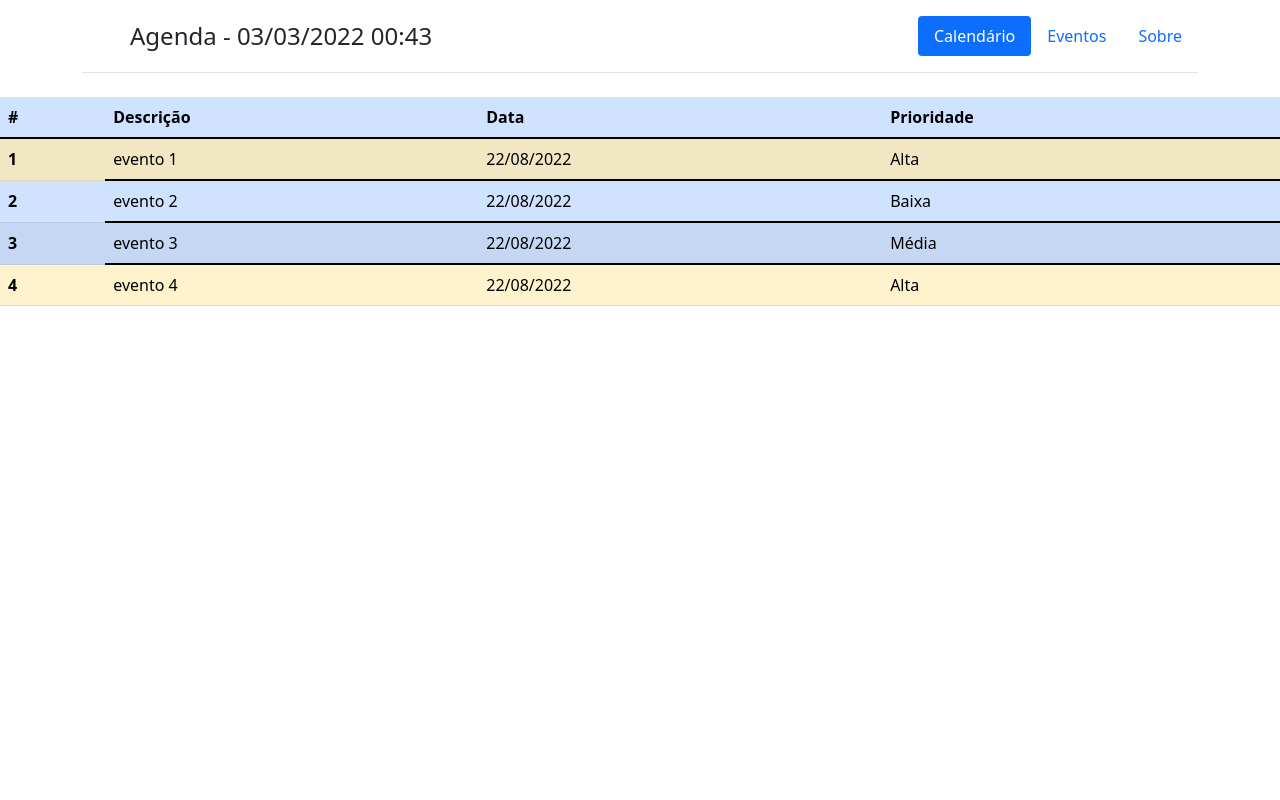
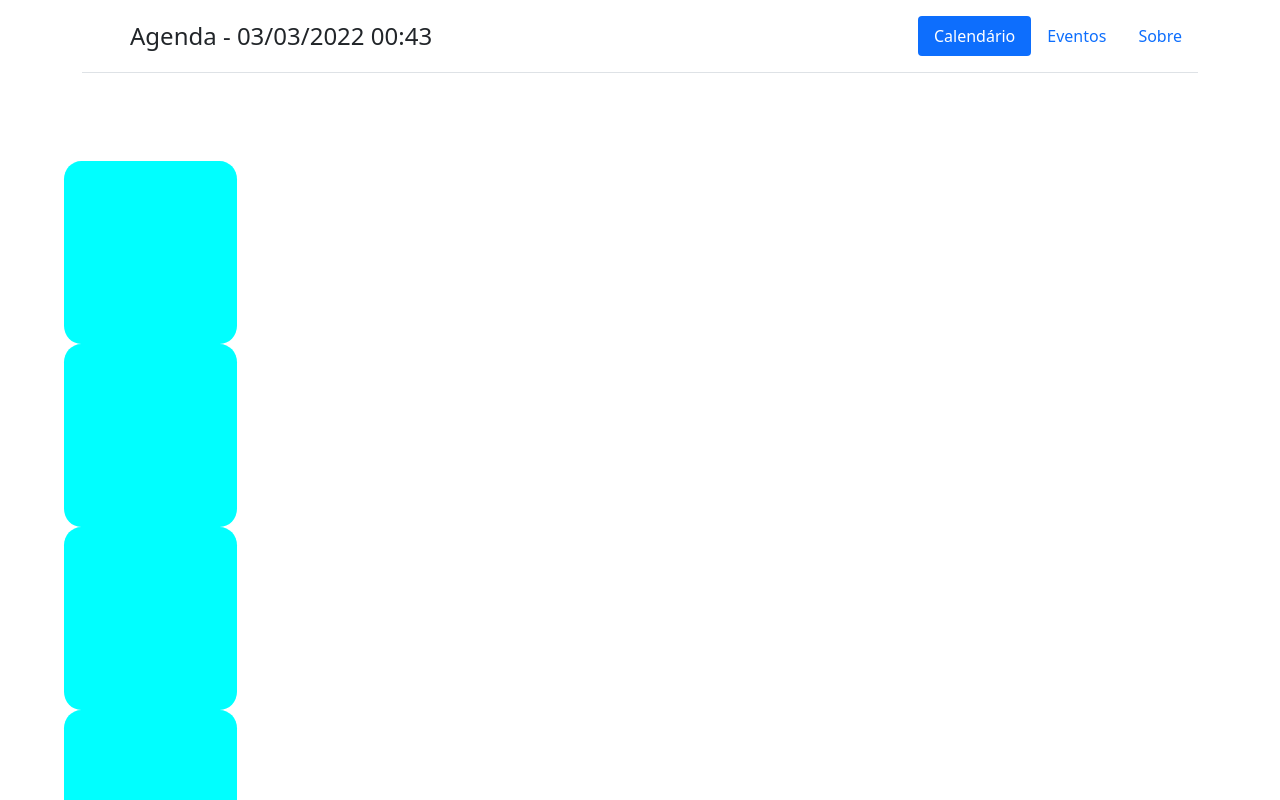
Before and after one commit to girliansantos/agenda, an Angular app: page /calendario in a window 1280 px wide. Before the commit this address led to /. Shown: the top 800 px of the page. Built offline with nearby package versions, Linux system fonts and the light colour scheme.

Commit message:
iniciando a exibição do calendário com os ítens do calendário

```diff
--- a/src/app/app-routing.module.ts
+++ b/src/app/app-routing.module.ts
@@ -1,7 +1,10 @@
 import { NgModule } from '@angular/core';
 import { RouterModule, Routes } from '@angular/router';
+import { CalendarioComponent } from './components/calendario/calendario.component';
+import { ListaEventosComponent } from './components/lista-eventos/lista-eventos.component';
 
-const routes: Routes = [];
+const routes: Routes = [{path:'calendario', component: CalendarioComponent},
+{path:'eventos', component: ListaEventosComponent}];
 
 @NgModule({
   imports: [RouterModule.forRoot(routes)],
--- a/src/app/app.component.html
+++ b/src/app/app.component.html
@@ -6,10 +6,10 @@
       </a>
 
       <ul class="nav nav-pills">
-        <li class="nav-item"><a href="#" class="nav-link active" aria-current="page">Calendário</a></li>
-        <li class="nav-item"><a href="#" class="nav-link">Eventos</a></li>
+        <li class="nav-item"><a [routerLink]="['/calendario', calendario]" class="nav-link active" aria-current="page">Calendário</a></li>
+        <li class="nav-item"><a [routerLink]="['/eventos', ]" class="nav-link">Eventos</a></li>
         <li class="nav-item"><a href="#" class="nav-link">Sobre</a></li>
       </ul>
     </header>
   </div>
-  <lista-eventos></lista-eventos>
+  <router-outlet></router-outlet>
--- a/src/app/app.component.ts
+++ b/src/app/app.component.ts
@@ -1,4 +1,6 @@
 import { Component } from '@angular/core';
+import { CalendarioComponent } from './components/calendario/calendario.component';
+import { EventoComponent } from './components/evento/evento.component';
 
 @Component({
   selector: 'app-root',
@@ -8,4 +10,6 @@ import { Component } from '@angular/core';
 export class AppComponent {
   title = 'agenda';
   data = new Date();
+  calendario = new CalendarioComponent()
+  eventos = EventoComponent
 }
--- a/src/app/app.module.ts
+++ b/src/app/app.module.ts
@@ -5,12 +5,16 @@ import { AppRoutingModule } from './app-routing.module';
 import { AppComponent } from './app.component';
 import { EventoComponent } from './components/evento/evento.component';
 import { ListaEventosComponent } from './components/lista-eventos/lista-eventos.component';
+import { ItemCalendarioComponent } from './components/item-calendario/item-calendario.component';
+import { CalendarioComponent } from './components/calendario/calendario.component';
 
 @NgModule({
   declarations: [
     AppComponent,
     EventoComponent,
-    ListaEventosComponent
+    ListaEventosComponent,
+    ItemCalendarioComponent,
+    CalendarioComponent
   ],
   imports: [
     BrowserModule,
--- /dev/null
+++ b/src/app/components/calendario/calendario.component.css
@@ -0,0 +1,6 @@
+.principal{
+    padding: 5%;
+}
+.item{
+    padding: 2%;
+}
--- /dev/null
+++ b/src/app/components/calendario/calendario.component.html
@@ -0,0 +1,5 @@
+<div class="principal">
+    <div *ngFor="let item of itens">
+        <item-calendario></item-calendario>
+    </div>
+</div>
--- /dev/null
+++ b/src/app/components/calendario/calendario.component.ts
@@ -0,0 +1,20 @@
+import { Component, OnInit } from '@angular/core';
+
+@Component({
+  selector: 'calendario',
+  templateUrl: './calendario.component.html',
+  styleUrls: ['./calendario.component.css']
+})
+export class CalendarioComponent implements OnInit {
+
+  itens = [{num: 0},{num: 0},{num: 0},{num: 0},{num: 0},{num: 0},{num: 0},{num: 0},{num: 0},
+    {num: 0},{num: 0},{num: 0},{num: 0},{num: 0},{num: 0},{num: 0},{num: 0},{num: 0},{num: 0},
+    {num: 0},{num: 0},{num: 0},{num: 0},{num: 0},{num: 0},{num: 0},{num: 0},{num: 0},{num: 0},
+    {num: 0},{num: 0},]
+
+  constructor() { }
+
+  ngOnInit(): void {
+  }
+
+}
--- /dev/null
+++ b/src/app/components/item-calendario/item-calendario.component.css
@@ -0,0 +1,8 @@
+.painel{
+    width: 15%;
+    height: 20ch;
+    background-color: aqua;
+    color: black;
+    border: 5ch;
+    border-radius: 10%;
+}
--- /dev/null
+++ b/src/app/components/item-calendario/item-calendario.component.html
@@ -0,0 +1,5 @@
+<div class="painel">
+    <div class="dia"></div>
+    <div class="num"></div>
+    <div class="events"></div>
+</div>
--- /dev/null
+++ b/src/app/components/item-calendario/item-calendario.component.ts
@@ -0,0 +1,24 @@
+import { Component, OnInit } from '@angular/core';
+import { Dia } from 'src/app/util/enums';
+
+@Component({
+  selector: 'item-calendario',
+  templateUrl: './item-calendario.component.html',
+  styleUrls: ['./item-calendario.component.css']
+})
+export class ItemCalendarioComponent implements OnInit {
+
+  dados = {
+      dia: '',
+      numero: 0,
+      tarefas: []
+  }
+
+  constructor() {
+
+   }
+
+  ngOnInit(): void {
+  }
+
+}
--- /dev/null
+++ b/src/app/util/enums.ts
@@ -0,0 +1,9 @@
+export enum Dia{
+    seg = 'SEG',
+    ter = 'TER',
+    qua = 'QUA',
+    qui = 'QUI',
+    sex = 'SEX',
+    sab = 'SAB',
+    dom = 'DOM'
+}
```
Also changed, not shown: src/app/components/lista-eventos/lista-eventos.component.ts (line endings or trailing spaces), 2 other files (tests, documents, lock files or other folders).
